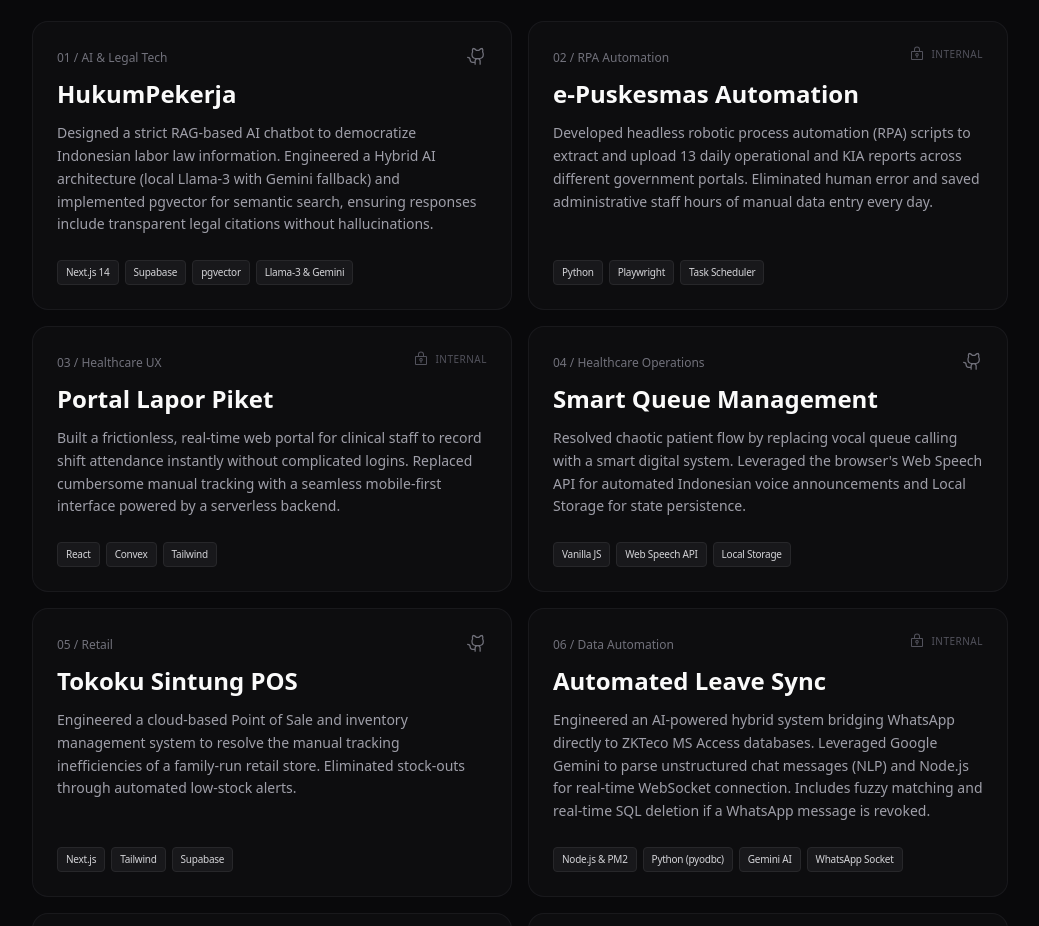
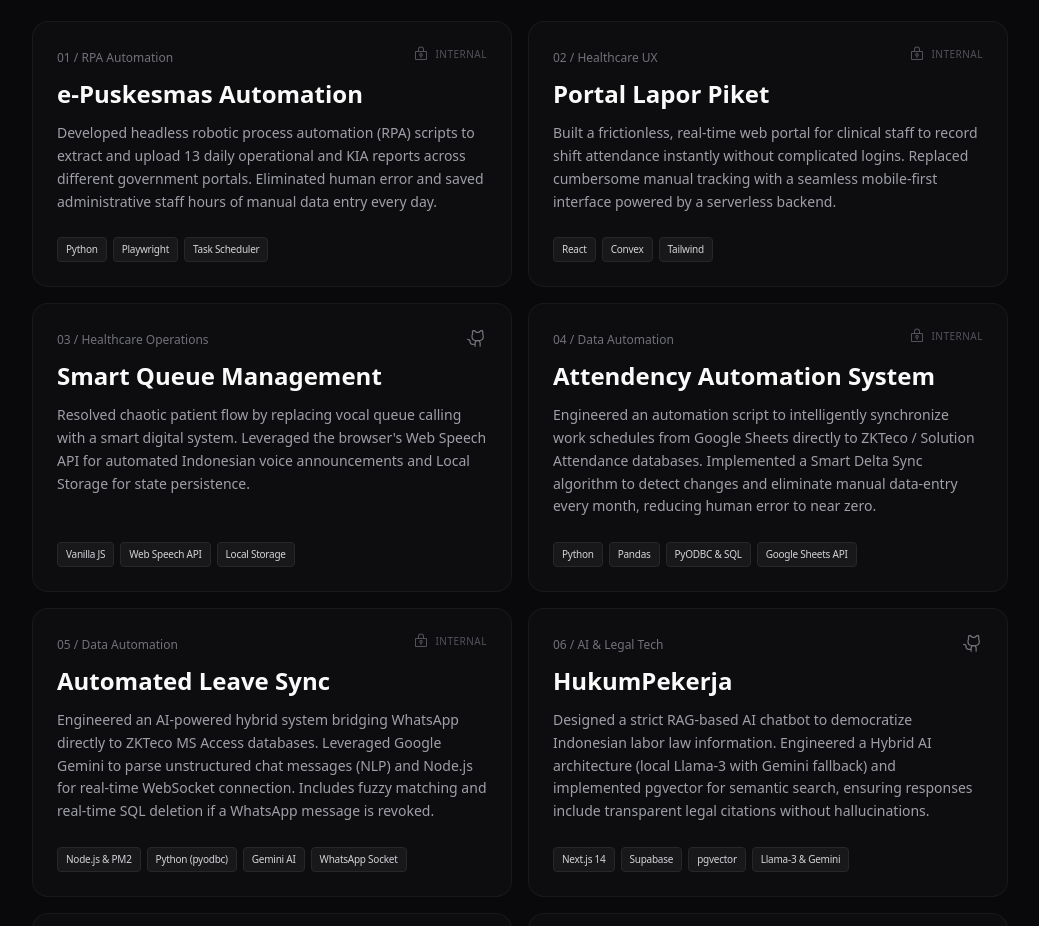
Before and after one commit to Maoelan/porto-maoelana, a Next.js app: page / in a window 1280 px wide. Shown: the part 1860-2786 px from the top of the page, without its empty margins (120-1159 px from the left). Built offline with nearby package versions, Linux system fonts and the light colour scheme.

Commit message:
feat: implement home page with hero, about, experience timeline, and project sections

```diff
--- a/src/app/page.tsx
+++ b/src/app/page.tsx
@@ -155,30 +155,10 @@ export default function Home() {
             {/* Grid Layout instead of Stacked list */}
             <div className="grid grid-cols-1 md:grid-cols-2 gap-4">
 
-              {/* HukumPekerja */}
-              <FadeInItem className="group flex flex-col p-6 bg-zinc-900/30 border border-zinc-800/50 rounded-2xl hover:bg-zinc-800/40 transition-colors">
-                <div className="flex justify-between items-start mb-3">
-                  <div className="text-zinc-500 font-mono text-xs mt-1">01 / AI & Legal Tech</div>
-                  <a href="https://github.com/Bideng-Warrior/hukumpekerja-chatbot" target="_blank" rel="noopener noreferrer" className="text-zinc-500 hover:text-white transition-colors" title="View Source">
-                    <GithubLogo size={20} />
-                  </a>
-                </div>
-                <h3 className="text-2xl font-bold mb-3 group-hover:text-white transition-colors">HukumPekerja</h3>
-                <p className="text-sm text-zinc-400 mb-6 leading-relaxed flex-grow">
-                  Designed a strict RAG-based AI chatbot to democratize Indonesian labor law information. Engineered a Hybrid AI architecture (local Llama-3 with Gemini fallback) and implemented pgvector for semantic search, ensuring responses include transparent legal citations without hallucinations.
-                </p>
-                <div className="flex flex-wrap gap-1.5 mt-auto">
-                  <span className="px-2 py-1 bg-zinc-900 border border-zinc-800 rounded text-[10px] font-mono tracking-tight text-zinc-300">Next.js 14</span>
-                  <span className="px-2 py-1 bg-zinc-900 border border-zinc-800 rounded text-[10px] font-mono tracking-tight text-zinc-300">Supabase</span>
-                  <span className="px-2 py-1 bg-zinc-900 border border-zinc-800 rounded text-[10px] font-mono tracking-tight text-zinc-300">pgvector</span>
-                  <span className="px-2 py-1 bg-zinc-900 border border-zinc-800 rounded text-[10px] font-mono tracking-tight text-zinc-300">Llama-3 & Gemini</span>
-                </div>
-              </FadeInItem>
-
               {/* e-Puskesmas RPA */}
               <FadeInItem className="group flex flex-col p-6 bg-zinc-900/30 border border-zinc-800/50 rounded-2xl hover:bg-zinc-800/40 transition-colors">
                 <div className="flex justify-between items-start mb-3">
-                  <div className="text-zinc-500 font-mono text-xs mt-1">02 / RPA Automation</div>
+                  <div className="text-zinc-500 font-mono text-xs mt-1">01 / RPA Automation</div>
                   <div className="flex items-center gap-1.5 text-zinc-600" title="Internal/Confidential Repository">
                     <LockKey size={16} />
                     <span className="text-[10px] font-medium uppercase tracking-wider">Internal</span>
@@ -198,7 +178,7 @@ export default function Home() {
               {/* Portal Lapor Piket */}
               <FadeInItem className="group flex flex-col p-6 bg-zinc-900/30 border border-zinc-800/50 rounded-2xl hover:bg-zinc-800/40 transition-colors">
                 <div className="flex justify-between items-start mb-3">
-                  <div className="text-zinc-500 font-mono text-xs mt-1">03 / Healthcare UX</div>
+                  <div className="text-zinc-500 font-mono text-xs mt-1">02 / Healthcare UX</div>
                   <div className="flex items-center gap-1.5 text-zinc-600" title="Internal/Confidential Repository">
                     <LockKey size={16} />
                     <span className="text-[10px] font-medium uppercase tracking-wider">Internal</span>
@@ -218,7 +198,7 @@ export default function Home() {
               {/* Queue Calling System */}
               <FadeInItem className="group flex flex-col p-6 bg-zinc-900/30 border border-zinc-800/50 rounded-2xl hover:bg-zinc-800/40 transition-colors">
                 <div className="flex justify-between items-start mb-3">
-                  <div className="text-zinc-500 font-mono text-xs mt-1">04 / Healthcare Operations</div>
+                  <div className="text-zinc-500 font-mono text-xs mt-1">03 / Healthcare Operations</div>
                   <a href="https://github.com/Maoelan/puskesmas-queue-system" target="_blank" rel="noopener noreferrer" className="text-zinc-500 hover:text-white transition-colors" title="View Source">
                     <GithubLogo size={20} />
                   </a>
@@ -234,29 +214,31 @@ export default function Home() {
                 </div>
               </FadeInItem>
 
-              {/* Tokoku Sintung */}
+              {/* Attendency Automation System */}
               <FadeInItem className="group flex flex-col p-6 bg-zinc-900/30 border border-zinc-800/50 rounded-2xl hover:bg-zinc-800/40 transition-colors">
                 <div className="flex justify-between items-start mb-3">
-                  <div className="text-zinc-500 font-mono text-xs mt-1">05 / Retail</div>
-                  <a href="https://github.com/Maoelan/Tokoku" target="_blank" rel="noopener noreferrer" className="text-zinc-500 hover:text-white transition-colors" title="View Source">
-                    <GithubLogo size={20} />
-                  </a>
+                  <div className="text-zinc-500 font-mono text-xs mt-1">04 / Data Automation</div>
+                  <div className="flex items-center gap-1.5 text-zinc-600" title="Internal/Confidential Repository">
+                    <LockKey size={16} />
+                    <span className="text-[10px] font-medium uppercase tracking-wider">Internal</span>
+                  </div>
                 </div>
-                <h3 className="text-2xl font-bold mb-3 group-hover:text-white transition-colors">Tokoku Sintung POS</h3>
+                <h3 className="text-2xl font-bold mb-3 group-hover:text-white transition-colors">Attendency Automation System</h3>
                 <p className="text-sm text-zinc-400 mb-6 leading-relaxed flex-grow">
-                  Engineered a cloud-based Point of Sale and inventory management system to resolve the manual tracking inefficiencies of a family-run retail store. Eliminated stock-outs through automated low-stock alerts.
+                  Engineered an automation script to intelligently synchronize work schedules from Google Sheets directly to ZKTeco / Solution Attendance databases. Implemented a Smart Delta Sync algorithm to detect changes and eliminate manual data-entry every month, reducing human error to near zero.
                 </p>
                 <div className="flex flex-wrap gap-1.5 mt-auto">
-                  <span className="px-2 py-1 bg-zinc-900 border border-zinc-800 rounded text-[10px] font-mono tracking-tight text-zinc-300">Next.js</span>
-                  <span className="px-2 py-1 bg-zinc-900 border border-zinc-800 rounded text-[10px] font-mono tracking-tight text-zinc-300">Tailwind</span>
-                  <span className="px-2 py-1 bg-zinc-900 border border-zinc-800 rounded text-[10px] font-mono tracking-tight text-zinc-300">Supabase</span>
+                  <span className="px-2 py-1 bg-zinc-900 border border-zinc-800 rounded text-[10px] font-mono tracking-tight text-zinc-300">Python</span>
+                  <span className="px-2 py-1 bg-zinc-900 border border-zinc-800 rounded text-[10px] font-mono tracking-tight text-zinc-300">Pandas</span>
+                  <span className="px-2 py-1 bg-zinc-900 border border-zinc-800 rounded text-[10px] font-mono tracking-tight text-zinc-300">PyODBC & SQL</span>
+                  <span className="px-2 py-1 bg-zinc-900 border border-zinc-800 rounded text-[10px] font-mono tracking-tight text-zinc-300">Google Sheets API</span>
                 </div>
               </FadeInItem>
 
               {/* Attendance Sync */}
               <FadeInItem className="group flex flex-col p-6 bg-zinc-900/30 border border-zinc-800/50 rounded-2xl hover:bg-zinc-800/40 transition-colors">
                 <div className="flex justify-between items-start mb-3">
-                  <div className="text-zinc-500 font-mono text-xs mt-1">06 / Data Automation</div>
+                  <div className="text-zinc-500 font-mono text-xs mt-1">05 / Data Automation</div>
                   <div className="flex items-center gap-1.5 text-zinc-600" title="Internal/Confidential Repository">
                     <LockKey size={16} />
                     <span className="text-[10px] font-medium uppercase tracking-wider">Internal</span>
@@ -271,6 +253,26 @@ export default function Home() {
                   <span className="px-2 py-1 bg-zinc-900 border border-zinc-800 rounded text-[10px] font-mono tracking-tight text-zinc-300">Python (pyodbc)</span>
                   <span className="px-2 py-1 bg-zinc-900 border border-zinc-800 rounded text-[10px] font-mono tracking-tight text-zinc-300">Gemini AI</span>
                   <span className="px-2 py-1 bg-zinc-900 border border-zinc-800 rounded text-[10px] font-mono tracking-tight text-zinc-300">WhatsApp Socket</span>
+                </div>
+              </FadeInItem>
+
+              {/* HukumPekerja */}
+              <FadeInItem className="group flex flex-col p-6 bg-zinc-900/30 border border-zinc-800/50 rounded-2xl hover:bg-zinc-800/40 transition-colors">
+                <div className="flex justify-between items-start mb-3">
+                  <div className="text-zinc-500 font-mono text-xs mt-1">06 / AI & Legal Tech</div>
+                  <a href="https://github.com/Bideng-Warrior/hukumpekerja-chatbot" target="_blank" rel="noopener noreferrer" className="text-zinc-500 hover:text-white transition-colors" title="View Source">
+                    <GithubLogo size={20} />
+                  </a>
+                </div>
+                <h3 className="text-2xl font-bold mb-3 group-hover:text-white transition-colors">HukumPekerja</h3>
+                <p className="text-sm text-zinc-400 mb-6 leading-relaxed flex-grow">
+                  Designed a strict RAG-based AI chatbot to democratize Indonesian labor law information. Engineered a Hybrid AI architecture (local Llama-3 with Gemini fallback) and implemented pgvector for semantic search, ensuring responses include transparent legal citations without hallucinations.
+                </p>
+                <div className="flex flex-wrap gap-1.5 mt-auto">
+                  <span className="px-2 py-1 bg-zinc-900 border border-zinc-800 rounded text-[10px] font-mono tracking-tight text-zinc-300">Next.js 14</span>
+                  <span className="px-2 py-1 bg-zinc-900 border border-zinc-800 rounded text-[10px] font-mono tracking-tight text-zinc-300">Supabase</span>
+                  <span className="px-2 py-1 bg-zinc-900 border border-zinc-800 rounded text-[10px] font-mono tracking-tight text-zinc-300">pgvector</span>
+                  <span className="px-2 py-1 bg-zinc-900 border border-zinc-800 rounded text-[10px] font-mono tracking-tight text-zinc-300">Llama-3 & Gemini</span>
                 </div>
               </FadeInItem>
 
@@ -290,24 +292,22 @@ export default function Home() {
                 </div>
               </FadeInItem>
 
-              {/* Attendency Automation System */}
+              {/* Tokoku Sintung */}
               <FadeInItem className="group flex flex-col p-6 bg-zinc-900/30 border border-zinc-800/50 rounded-2xl hover:bg-zinc-800/40 transition-colors">
                 <div className="flex justify-between items-start mb-3">
-                  <div className="text-zinc-500 font-mono text-xs mt-1">08 / Data Automation</div>
-                  <div className="flex items-center gap-1.5 text-zinc-600" title="Internal/Confidential Repository">
-                    <LockKey size={16} />
-                    <span className="text-[10px] font-medium uppercase tracking-wider">Internal</span>
-                  </div>
+                  <div className="text-zinc-500 font-mono text-xs mt-1">08 / Retail</div>
+                  <a href="https://github.com/Maoelan/Tokoku" target="_blank" rel="noopener noreferrer" className="text-zinc-500 hover:text-white transition-colors" title="View Source">
+                    <GithubLogo size={20} />
+                  </a>
                 </div>
-                <h3 className="text-2xl font-bold mb-3 group-hover:text-white transition-colors">Attendency Automation System</h3>
+                <h3 className="text-2xl font-bold mb-3 group-hover:text-white transition-colors">Tokoku Sintung POS</h3>
                 <p className="text-sm text-zinc-400 mb-6 leading-relaxed flex-grow">
-                  Engineered an automation script to intelligently synchronize work schedules from Google Sheets directly to ZKTeco / Solution Attendance databases. Implemented a Smart Delta Sync algorithm to detect changes and eliminate manual data-entry every month, reducing human error to near zero.
+                  Engineered a cloud-based Point of Sale and inventory management system to resolve the manual tracking inefficiencies of a family-run retail store. Eliminated stock-outs through automated low-stock alerts.
                 </p>
                 <div className="flex flex-wrap gap-1.5 mt-auto">
-                  <span className="px-2 py-1 bg-zinc-900 border border-zinc-800 rounded text-[10px] font-mono tracking-tight text-zinc-300">Python</span>
-                  <span className="px-2 py-1 bg-zinc-900 border border-zinc-800 rounded text-[10px] font-mono tracking-tight text-zinc-300">Pandas</span>
-                  <span className="px-2 py-1 bg-zinc-900 border border-zinc-800 rounded text-[10px] font-mono tracking-tight text-zinc-300">PyODBC & SQL</span>
-                  <span className="px-2 py-1 bg-zinc-900 border border-zinc-800 rounded text-[10px] font-mono tracking-tight text-zinc-300">Google Sheets API</span>
+                  <span className="px-2 py-1 bg-zinc-900 border border-zinc-800 rounded text-[10px] font-mono tracking-tight text-zinc-300">Next.js</span>
+                  <span className="px-2 py-1 bg-zinc-900 border border-zinc-800 rounded text-[10px] font-mono tracking-tight text-zinc-300">Tailwind</span>
+                  <span className="px-2 py-1 bg-zinc-900 border border-zinc-800 rounded text-[10px] font-mono tracking-tight text-zinc-300">Supabase</span>
                 </div>
               </FadeInItem>
 
```
